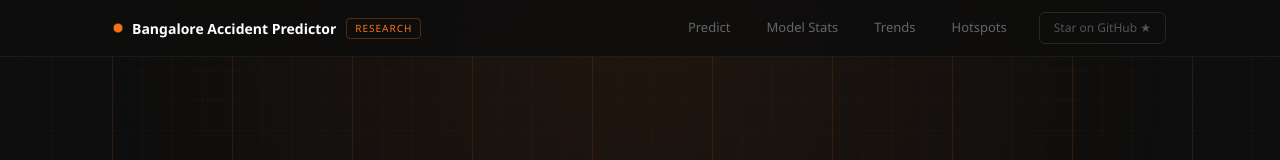
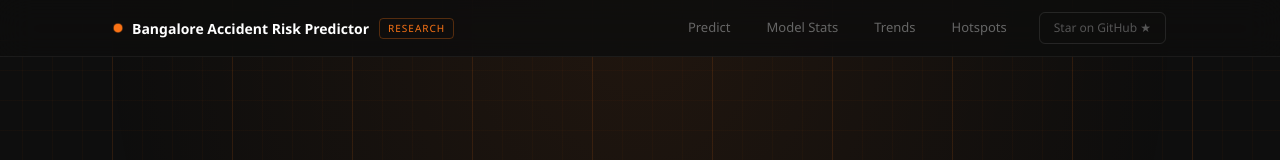
Before and after one commit to nikhil-0420/bangalore-accident-prediction, a React (Vite) app in the folder frontend/: page / in a window 1280 px wide. Shown: the top 160 px of the page. Built offline with nearby package versions, Linux system fonts and the light colour scheme; no server answers.

Commit message:
fix: update navbar brand name to match page title

```diff
--- a/frontend/src/components/Navbar.jsx
+++ b/frontend/src/components/Navbar.jsx
@@ -28,7 +28,7 @@ export default function Navbar({ activeTab, setActiveTab }) {
             background: '#f97316', flexShrink: 0
           }} />
           <span style={{ color:'white', fontWeight:700, fontSize:'14px' }}>
-            Bangalore Accident Predictor
+            Bangalore Accident Risk Predictor
           </span>
           <span style={{
             fontSize:'10px', color:'#f97316',
```
